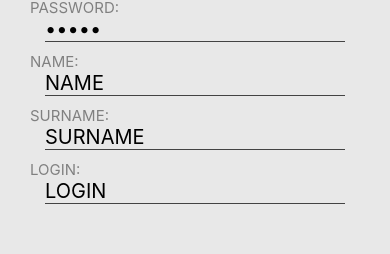
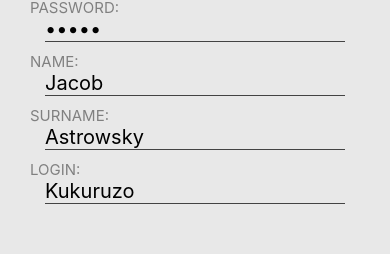
Before and after one commit to overbye87/AwesomeTSProject, a React Native app: screen /SignUp in a window 390 px wide. Shown: the part 335-589 px from the top of the page. Built offline with nearby package versions, Linux system fonts and the light colour scheme.

Commit message:
fix sing up

```diff
--- a/src/App.tsx
+++ b/src/App.tsx
@@ -6,6 +6,7 @@ import { createNativeStackNavigator, NativeStackNavigationProp } from '@react-na
 
 import { store } from './store/store';
 import Loading from './components/Loading';
+import lazyLoading from './utils/lazyLoading';
 
 // import Main from './screens/Main';
 // import SignIn from './screens/SignIn';
--- a/src/screens/SignUp.tsx
+++ b/src/screens/SignUp.tsx
@@ -21,9 +21,9 @@ import { signUpThunk } from '../store/userThunks';
 const initialValues: ISignUp = {
   email: 'admin@admin.ru',
   password: 'admin',
-  firstName: '',
-  lastName: '',
-  login: '',
+  firstName: 'Jacob',
+  lastName: 'Astrowsky',
+  login: 'Kukuruzo',
 };
 
 const validationSchema = yup.object().shape({
```
Also changed, not shown: src/utils/lazyLoading.ts (+4 -5 lines).
